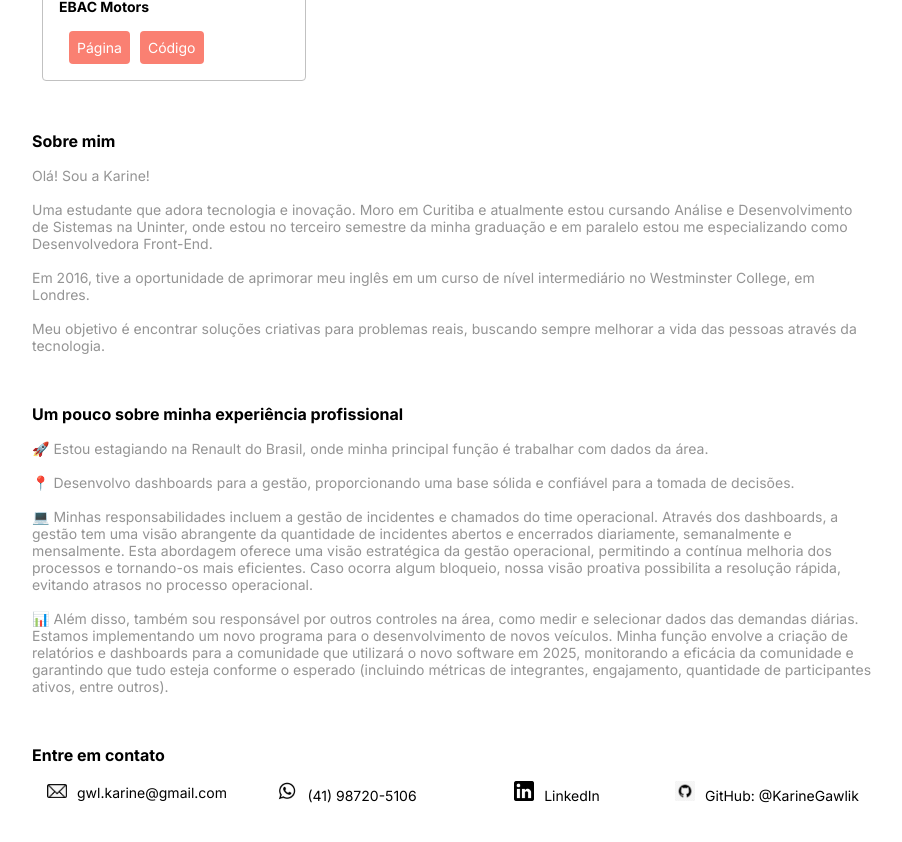
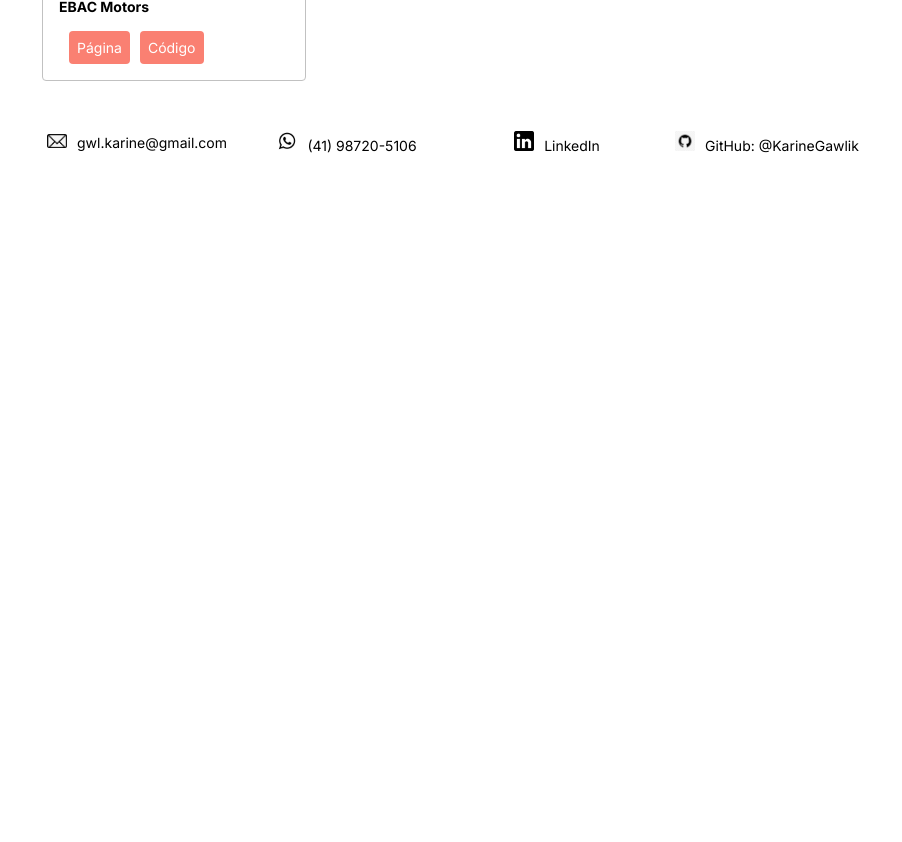
Before and after one commit to KarineGawlik/portfolio, a React (Create React App) app: page / in a window 1280 px wide. Shown: the part 1400-2242 px from the top of the page, without its empty margins (280-1182 px from the left). After the commit the page ends 1644 px from the top, so only its background shows below. Built offline with nearby package versions, Linux system fonts and the light colour scheme.

Commit message:
atualizando portfolio

```diff
--- a/src/containers/Projetos/index.tsx
+++ b/src/containers/Projetos/index.tsx
@@ -7,7 +7,7 @@ import { Lista } from './styles'
 
 const Projetos = () => (
   <section>
-    <Titulo fontSize={16}>Conheça meus trabalhos</Titulo>
+    <Titulo fontSize={16}>Conheça meus projetos</Titulo>
     <Lista>
       <Projeto />
     </Lista>
--- a/src/containers/Sobre/index.tsx
+++ b/src/containers/Sobre/index.tsx
@@ -1,6 +1,5 @@
 import React from 'react';
 
-import Titulo from '../../components/Titulo';
 import Paragrafo from '../../components/Paragrafo';
 import { Column, ContactContainer } from './styles';
 
@@ -13,51 +12,6 @@ const Sobre = () => (
   <section>
     <br />
     <br />
-    <Titulo fontSize={16}>Sobre mim</Titulo>
-    <Paragrafo tipo="secundario">
-      Olá! Sou a Karine!
-      <br /> <br />
-      Uma estudante que adora tecnologia e inovação. Moro em Curitiba e
-      atualmente estou cursando Análise e Desenvolvimento de Sistemas na
-      Uninter, onde estou no terceiro semestre da minha graduação e em paralelo estou me especializando como Desenvolvedora Front-End.
-      <br /><br />
-      Em 2016, tive a oportunidade de aprimorar meu inglês em um curso de nível
-      intermediário no Westminster College, em Londres.
-      <br /><br />
-      Meu objetivo é encontrar soluções criativas para problemas reais, buscando
-      sempre melhorar a vida das pessoas através da tecnologia.
-    </Paragrafo>
-    <br />
-    <br />
-    <Titulo fontSize={16}>Um pouco sobre minha experiência profissional</Titulo>
-    <Paragrafo tipo="secundario">
-      🚀 Estou estagiando na Renault do Brasil, onde minha principal função é
-      trabalhar com dados da área. <br />
-      <br />
-      📍  Desenvolvo dashboards para a gestão, proporcionando uma base sólida e
-      confiável para a tomada de decisões. <br />
-      <br />
-      💻  Minhas responsabilidades incluem a gestão de incidentes e chamados do time
-      operacional. Através dos dashboards, a gestão tem uma visão abrangente da
-      quantidade de incidentes abertos e encerrados diariamente, semanalmente e
-      mensalmente. Esta abordagem oferece uma visão estratégica da gestão
-      operacional, permitindo a contínua melhoria dos processos e tornando-os
-      mais eficientes. Caso ocorra algum bloqueio, nossa visão proativa
-      possibilita a resolução rápida, evitando atrasos no processo operacional.
-      <br />
-      <br />
-      📊  Além disso, também sou responsável por outros controles na área, como
-      medir e selecionar dados das demandas diárias. Estamos implementando um
-      novo programa para o desenvolvimento de novos veículos. Minha função
-      envolve a criação de relatórios e dashboards para a comunidade que
-      utilizará o novo software em 2025, monitorando a eficácia da comunidade e
-      garantindo que tudo esteja conforme o esperado (incluindo métricas de
-      integrantes, engajamento, quantidade de participantes ativos, entre
-      outros).
-    </Paragrafo>
-    <br />
-    <br />
-    <Titulo fontSize={16}>Entre em contato</Titulo>
     <ContactContainer>
       <Column>
         <Paragrafo>
```
Also changed, not shown: src/components/Projetos/index.tsx (line endings or trailing spaces).
